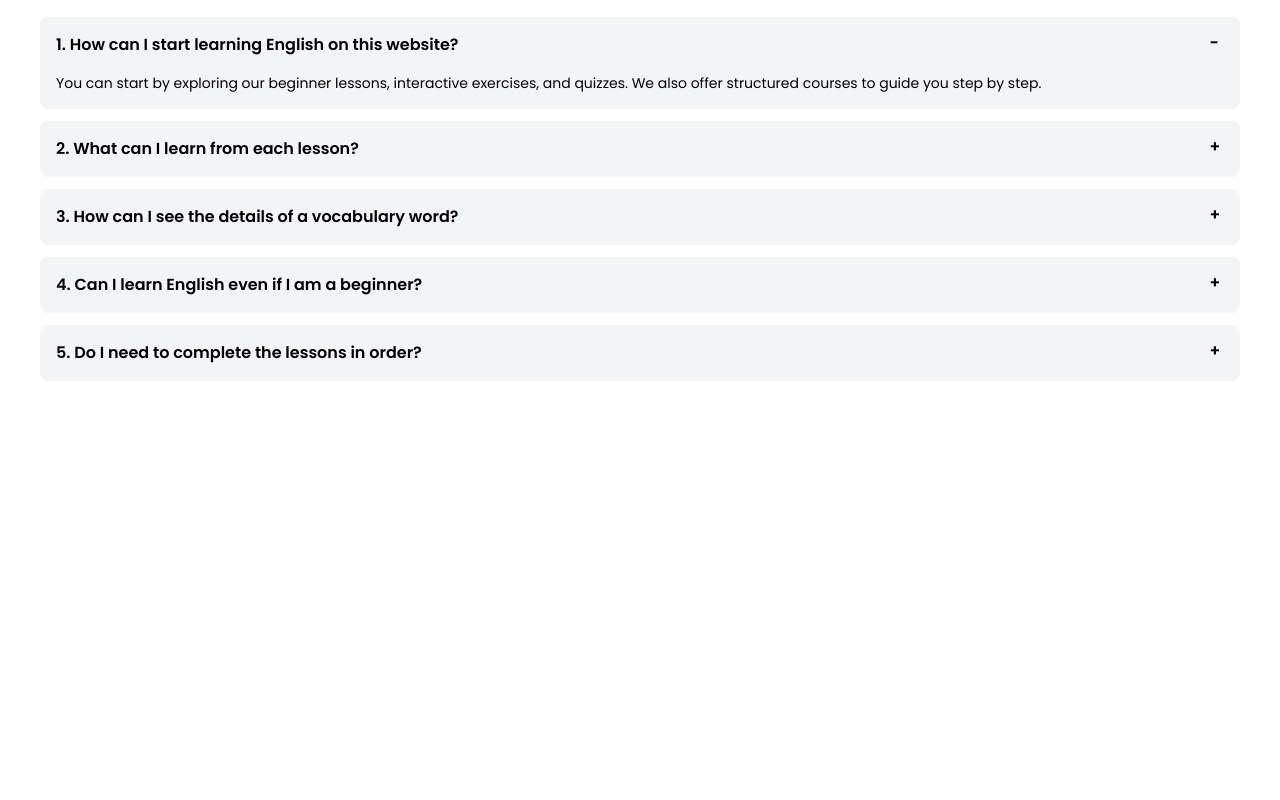
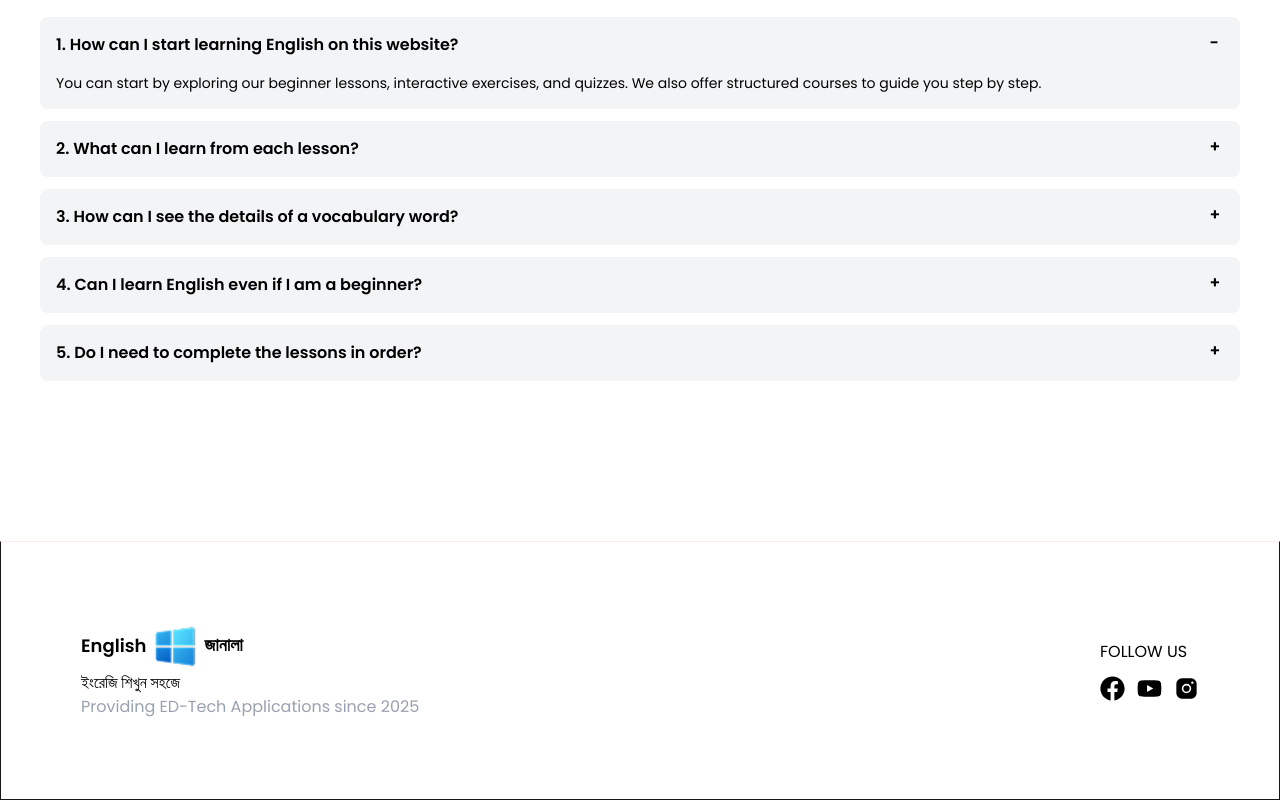
Before and after one commit to AhmadZaid20187/next-english-janala, a Next.js app: page / in a window 1280 px wide. Shown: the part 1445-2245 px from the top of the page. Before the commit the page ends 1986 px from the top, so only its background shows below. Built offline with nearby package versions, Linux system fonts and the light colour scheme; no server answers.

Commit message:
Footer added

```diff
--- a/src/app/page.js
+++ b/src/app/page.js
@@ -1,5 +1,6 @@
 import Accordion from "@/components/Accordion";
 import Banner from "@/components/Banner";
+import Footer from "@/components/Footer";
 import Lesson from "@/components/Lessons/Lesson";
 // import Navbar from "@/components/Navbar";
 // import WordContainer from "@/components/WordContainer";
@@ -11,6 +12,7 @@ export default function Home() {
       <Banner />
       <Lesson />
       <Accordion />
+      <Footer />
     </div>
   );
 }
--- /dev/null
+++ b/src/components/Footer.jsx
@@ -0,0 +1,50 @@
+import Image from 'next/image';
+import Link from 'next/link';
+import React from 'react';
+import { FaFacebook, FaYoutube } from "react-icons/fa";
+import { PiInstagramLogoFill } from "react-icons/pi";
+
+
+
+const Footer = () => {
+    return (
+        <div className='flex justify-between items-center p-20 border border-t-[#FFEBEB]'>
+            {/* Left Side */}
+            <div>
+                <Link href="/">
+                    <div className="flex items-center gap-1">
+                        <p className="text-lg font-semibold text-black">
+                            English
+                        </p>
+
+                        <Image
+                            src="/assets/logo.png"
+                            alt="English Janala logo"
+                            width={50}
+                            height={50}
+                        />
+
+                        <p className="font-bangla text-lg font-semibold text-black">
+                            জানালা
+                        </p>
+                    </div>
+                </Link>
+                <h2 className='font-bangla text-black'>ইংরেজি শিখুন সহজে</h2>
+                <p className='text-gray-400'>Providing ED-Tech Applications since 2025</p>
+            </div>
+
+            {/* Right Side */}
+            <div>
+                <p className='text-black'>FOLLOW US</p>
+                <div className='text-black flex pt-3 gap-3'>
+
+                    <FaFacebook size={25} />
+                    <FaYoutube size={25} />
+                    <PiInstagramLogoFill size={25} />
+                </div>
+            </div>
+        </div>
+    );
+};
+
+export default Footer;
```
